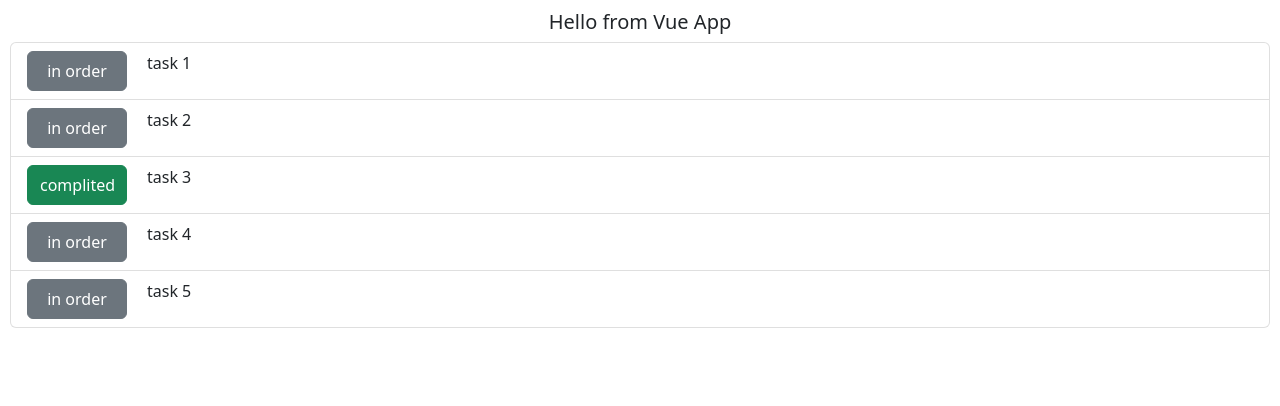
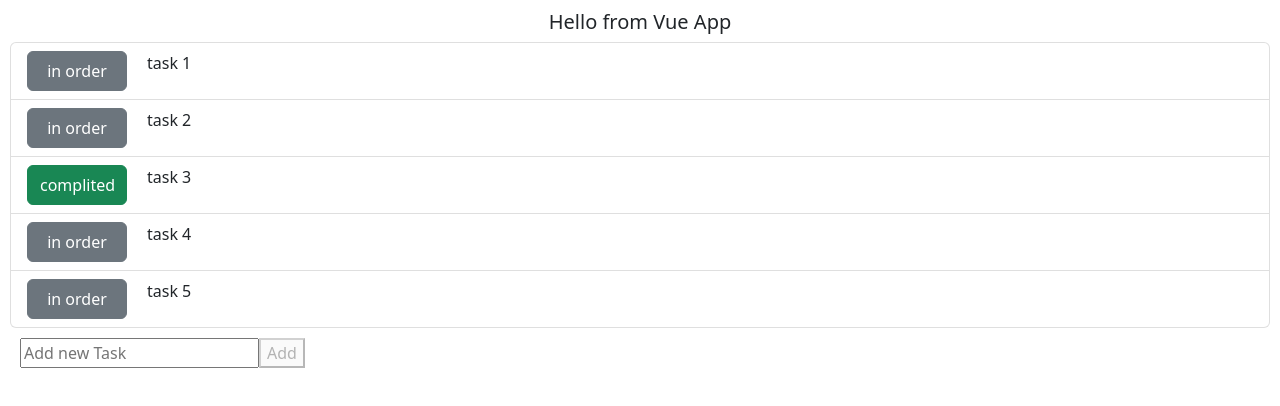
Before and after one commit to viknem31324/ViktorNemovVueLesson, a Vue app: page / in a window 1280 px wide. Shown: the top 406 px of the page. Built offline with nearby package versions, Linux system fonts and the light colour scheme.

Commit message:
Задание 3: добавил форму создания нового таска

```diff
--- a/src/App.vue
+++ b/src/App.vue
@@ -11,6 +11,22 @@
         @checkDone="checkDone"
       ></AppTodoItem>
     </div>
+    <div class="addTask">
+      <input
+        v-bind:value="newTextTask"
+        v-on:input="newTextTask = $event.target.value"
+        class="addTask__input"
+        type="text"
+        placeholder="Add new Task"
+      />
+      <button
+        v-bind:disabled="newTextTask == ''"
+        v-on:click="addNewTask"
+        class="addTask__btn"
+      >
+        Add
+      </button>
+    </div>
   </div>
 </template>
 
@@ -19,6 +35,7 @@ import todoItem from "./components/todoItem";
 export default {
   data() {
     return {
+      newTextTask: "",
       message: "Hello from Vue App",
       todoItems: [
         { id: 1, text: "task 1", done: false },
@@ -33,6 +50,14 @@ export default {
     AppTodoItem: todoItem,
   },
   methods: {
+    addNewTask: function () {
+      this.todoItems.push({
+        id: this.todoItems.length + 1,
+        text: this.newTextTask,
+        done: false,
+      });
+      this.newTextTask = "";
+    },
     checkDone(arr) {
       let a = this.todoItems.find((x) => x.id === arr[1]);
       a.done = arr[0];
@@ -49,4 +74,8 @@ export default {
   font-size: 20px;
   text-align: center;
 }
+.addTask {
+  display: flex;
+  padding: 10px;
+}
 </style>
```
